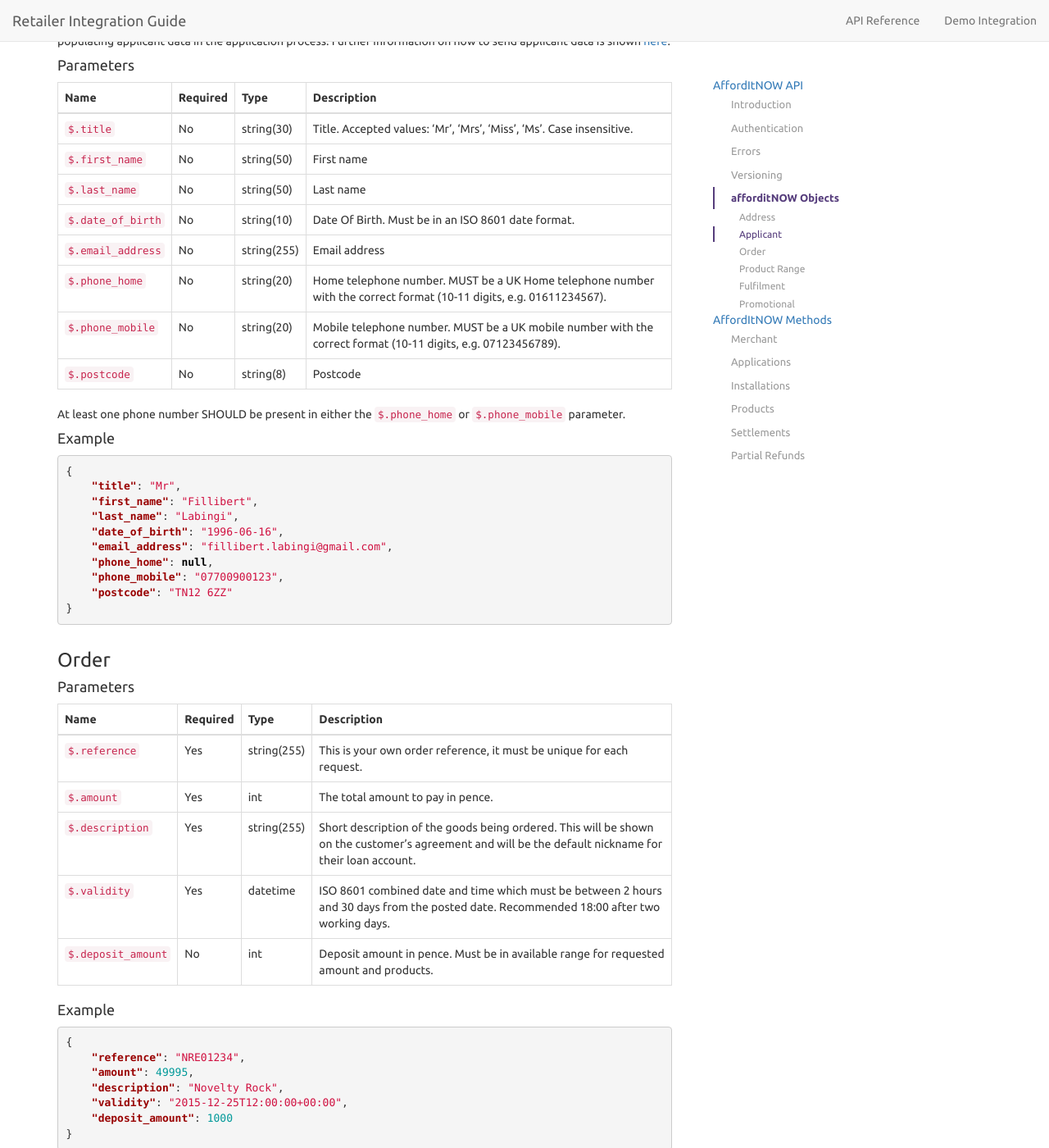
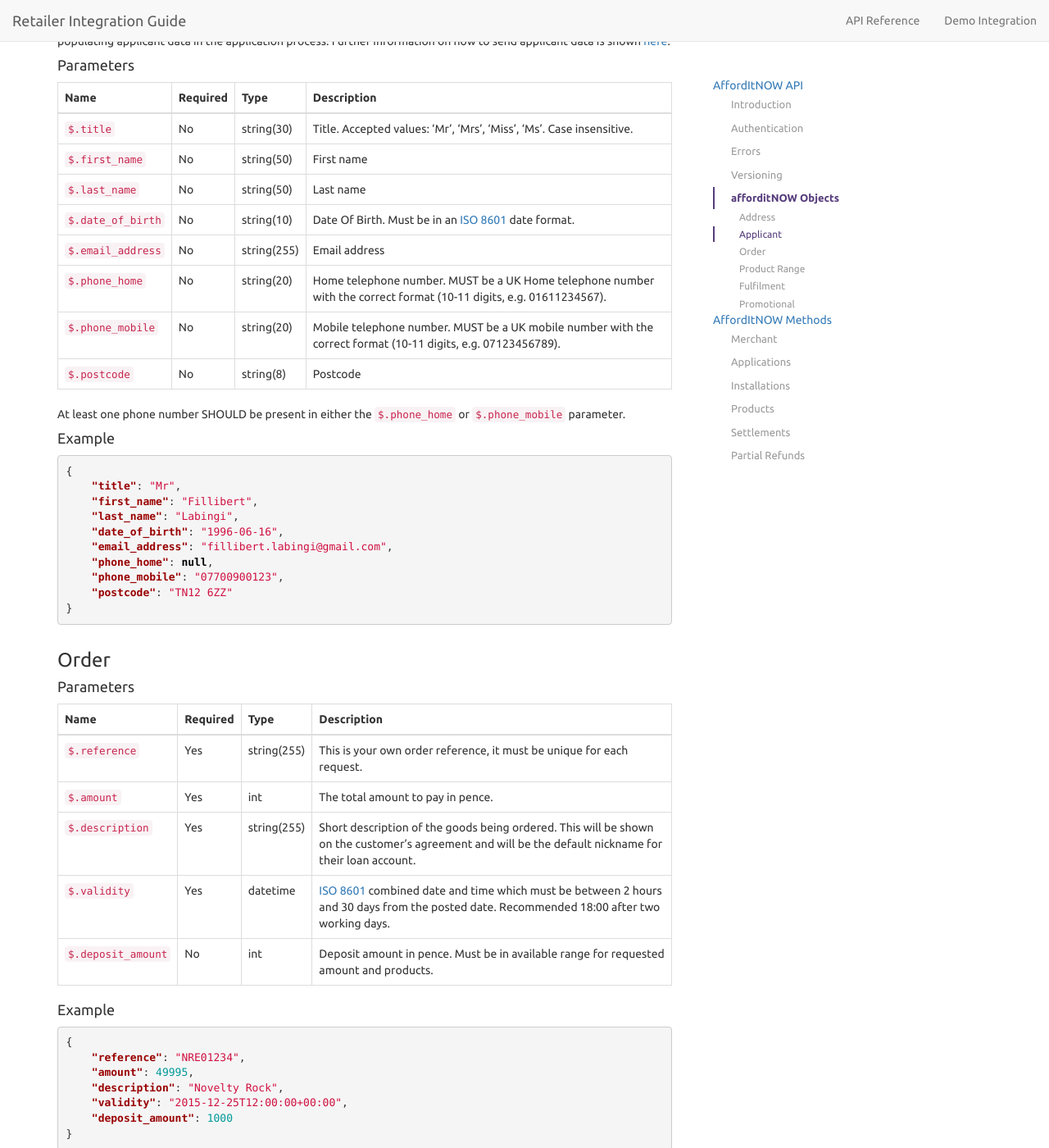
Before and after one commit to PayBreak/retailer-integration-guide, a Jekyll site: the page built from api/index.md, in a window 1280 px wide and 1400 px high, scrolled down 3444 px. Shown: the whole window at 82% size. Built offline with Jekyll 4.4.1, drawn with Linux system fonts in a browser that asks for light colours; nearby versions of some CDN libraries; Markdown is read by kramdown in place of the engine named in the settings; part of the change alters nothing that is shown; some of the changed text lies outside the part shown.

Commit message:
ISO 8601

```diff
--- a/_includes/v4/objects.md
+++ b/_includes/v4/objects.md
@@ -43,7 +43,7 @@ Name | Required | Type | Description
 `$.title` | No | string(30) | Title. Accepted values: 'Mr', 'Mrs', 'Miss', 'Ms'. Case insensitive.
 `$.first_name` | No | string(50) | First name
 `$.last_name` | No | string(50) |  Last name
-`$.date_of_birth` | No | string(10) | Date Of Birth. Must be in an ISO 8601 date format.
+`$.date_of_birth` | No | string(10) | Date Of Birth. Must be in an [ISO 8601](https://en.wikipedia.org/wiki/ISO_8601) date format.
 `$.email_address` | No | string(255) | Email address
 `$.phone_home` | No | string(20) | Home telephone number. MUST be a UK Home telephone number with the correct format (10-11 digits, e.g. 01611234567).
 `$.phone_mobile` | No | string(20) | Mobile telephone number. MUST be a UK mobile number with the correct format (10-11 digits, e.g. 07123456789).
@@ -76,7 +76,7 @@ Name | Required | Type | Description
 `$.reference` | Yes | string(255) | This is your own order reference, it must be unique for each request.
 `$.amount` | Yes | int | The total amount to pay in pence.
 `$.description` | Yes | string(255) | Short description of the goods being ordered. This will be shown on the customer’s agreement and will be the default nickname for their loan account.
-`$.validity` | Yes | datetime | ISO 8601 combined date and time which must be between 2 hours and 30 days from the posted date. Recommended 18:00 after two working days.
+`$.validity` | Yes | datetime | [ISO 8601](https://en.wikipedia.org/wiki/ISO_8601) combined date and time which must be between 2 hours and 30 days from the posted date. Recommended 18:00 after two working days.
 `$.deposit_amount` | No | int | Deposit amount in pence. Must be in available range for requested amount and products.
 
 #### Example
@@ -137,7 +137,7 @@ Name | Required | Type | Description
 Name | Required | Type | Description | Displayed As
 --- | --- | --- | --- | ---
 `$.customer_settlement_fee` | Yes | int *or* null | The amount of settlement fee in pence or `null` for products where the settlement fee is not applicable. | Settlement Fee
-`$.date_end_iso` | Yes | date | The ISO 8601 date when the promotional period ends. | N/A
+`$.date_end_iso` | Yes | date | The [ISO 8601](https://en.wikipedia.org/wiki/ISO_8601) date when the promotional period ends. | N/A
 `$.date_end_nice` | Yes | string | The date when the promotional period ends in plain English. | Promotional End Date
 `$.deposit_amount` | Yes | int | The amount of deposit in pence used for the credit information. | Deposit
 `$.loan_amount` | Yes | int | The loan amount in pence, being the `$.order_amount` − `$.deposit_amount`. | Loan Amount
```
